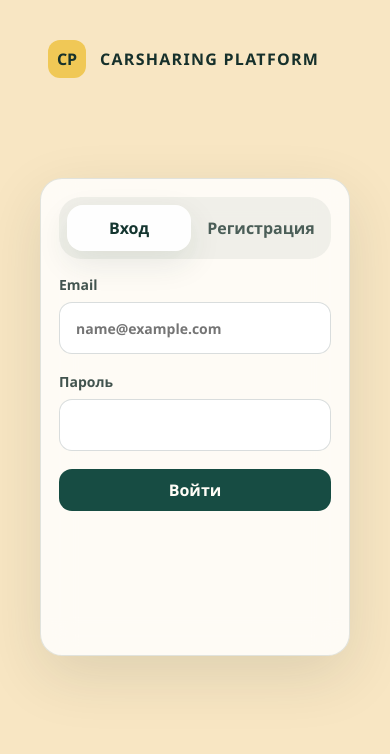
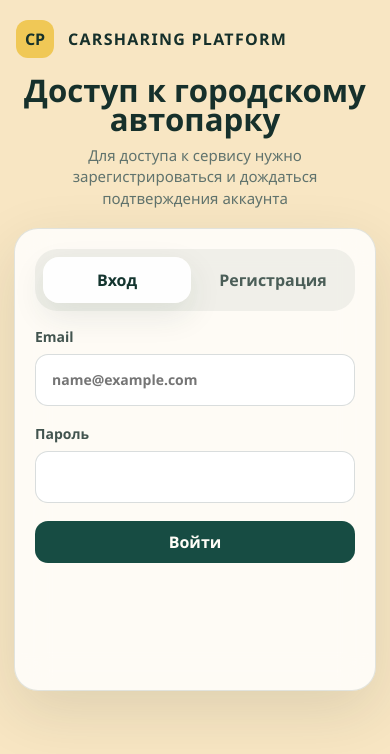
Before and after one commit to elinaleonovva/carsharing_app, a React app in the folder frontend/: page / in a window 390 px wide. Shown: the top 754 px of the page. Built offline with nearby package versions, Linux system fonts and the light colour scheme.

Commit message:
fix auth Ui

```diff
--- a/frontend/src/styles.css
+++ b/frontend/src/styles.css
@@ -1415,3 +1415,101 @@ body {
     max-height: 58%;
   }
 }
+
+.auth-shell {
+  overflow-x: hidden;
+}
+
+.auth-shell .work-panel {
+  justify-items: center;
+  overflow: visible;
+}
+
+.auth-shell .auth-card,
+.auth-shell .status-card {
+  max-height: none;
+  overflow: visible;
+}
+
+.auth-feedback-shell {
+  width: min(100%, 720px);
+  margin: 12px auto 0;
+  min-height: 0;
+}
+
+.auth-message {
+  width: 100%;
+  margin: 0;
+}
+
+@media (max-width: 1180px) {
+  .auth-shell {
+    height: auto;
+    min-height: 100svh;
+    overflow-y: auto;
+  }
+
+  .auth-shell .intro-panel {
+    padding: 32px 24px 18px;
+  }
+
+  .auth-shell .intro-copy {
+    max-width: none;
+    text-align: center;
+    justify-items: center;
+  }
+
+  .auth-shell .intro-panel p {
+    max-width: 560px;
+  }
+
+  .auth-shell .work-panel {
+    padding: 12px 24px 28px;
+  }
+
+  .auth-shell .auth-card:not(.auth-card--compact) {
+    transform: translateY(0);
+  }
+}
+
+@media (max-width: 760px) {
+  .auth-shell .intro-panel {
+    padding: 20px 16px 10px;
+  }
+
+  .auth-shell .intro-copy {
+    display: grid;
+    gap: 10px;
+  }
+
+  .auth-shell .intro-panel h1 {
+    font-size: clamp(28px, 8vw, 38px);
+  }
+
+  .auth-shell .intro-panel p {
+    font-size: 15px;
+    line-height: 1.45;
+  }
+
+  .auth-shell .work-panel {
+    padding: 8px 14px 22px;
+  }
+
+  .auth-shell .auth-card,
+  .auth-shell .auth-card--compact,
+  .auth-shell .status-card {
+    width: 100%;
+    padding: 20px;
+    border-radius: 24px;
+  }
+
+  .auth-shell .two-columns,
+  .auth-shell .auth-two-columns {
+    grid-template-columns: 1fr;
+  }
+
+  .auth-shell .auth-feedback-shell {
+    width: 100%;
+    margin-top: 10px;
+  }
+}
```
